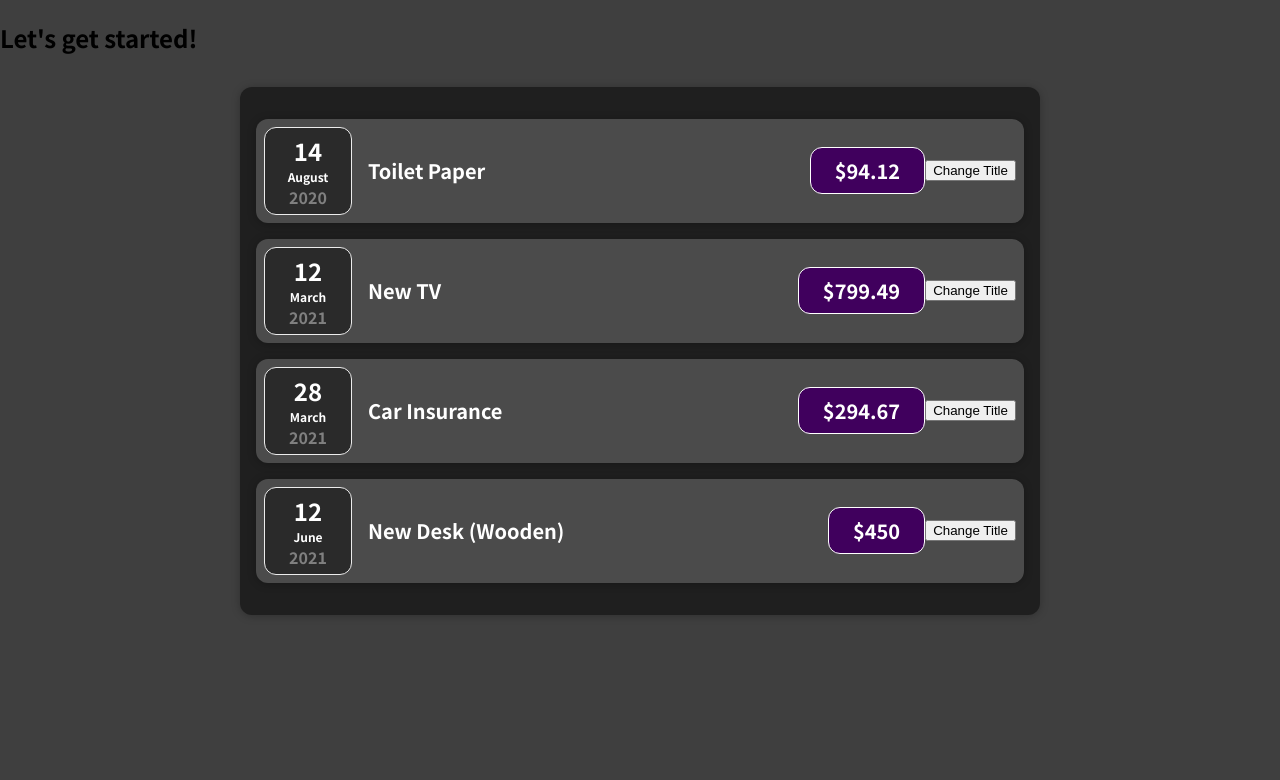
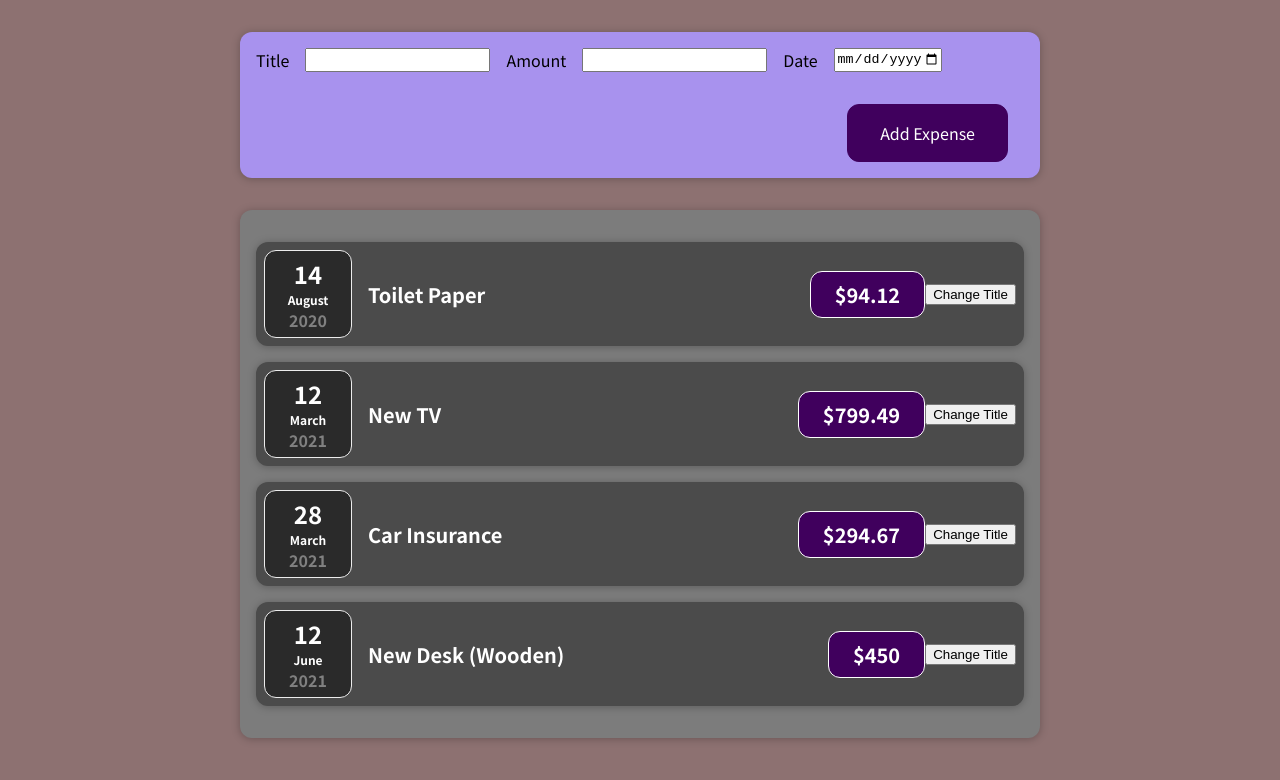
Before and after one commit to svenku/react-test, a React (Create React App) app: page / in a window 1280 px wide. Shown: the top 780 px of the page. Built offline with nearby package versions, Linux system fonts and the light colour scheme.

Commit message:
NewExpense form

```diff
--- a/src/App.js
+++ b/src/App.js
@@ -1,4 +1,6 @@
 import Expenses from "./components/Expenses/Expenses";
+import NewExpense from "./components/NewExpense/NewExpense";
+
 
 const App = () => {
   const expenses = [
@@ -25,7 +27,7 @@
 
   return (
     <div>
-      <h2>Let's get started!</h2>
+      <NewExpense />
       <Expenses items={expenses} />
     </div>
   );
--- a/src/components/Expenses/Expenses.css
+++ b/src/components/Expenses/Expenses.css
@@ -1,6 +1,6 @@
 .expenses {
   padding: 1rem;
-  background-color: rgb(31, 31, 31);
+  background-color: rgb(124, 124, 124);
   margin: 2rem auto;
   width: 50rem;
   max-width: 95%;
--- /dev/null
+++ b/src/components/NewExpense/ExpenseForm.css
@@ -0,0 +1,26 @@
+.new-expense__controls {
+  display: flex;
+  flex-wrap: wrap;
+  gap: 1rem;
+  margin-bottom: 1rem;
+  text-align: left;
+}
+
+.new-expense__control label {
+  font-weight: bold;
+  margin-bottom: 0.5rem;
+  display: block;
+}
+
+.new-expense__control input {
+  font: inherit;
+  padding: 0.5rem;
+  border-radius: 6px;
+  border: 1px solid #ccc;
+  width: 20rem;
+  max-width: 100%;
+}
+
+.new-expense__actions {
+  text-align: right;
+}
--- /dev/null
+++ b/src/components/NewExpense/ExpenseForm.js
@@ -0,0 +1,27 @@
+import './ExpenseForm.css';
+
+const ExpenseForm = () => {
+  return (
+    <form>
+      <div className="new-expense__controls">
+        <div className="new-expense__controls">
+          <label>Title</label>
+          <input type="text" />
+        </div>
+        <div className="new-expense__controls">
+          <label>Amount</label>
+          <input type="number" min="0.01" step="0.01"/>
+        </div>
+        <div className="new-expense__controls">
+          <label>Date</label>
+          <input type="date" min="2010-01-01" max="2030-01-01"/>
+        </div>
+      </div>
+      <div className="new-expense__actions">
+        <button type="submit">Add Expense</button>
+      </div>
+    </form>
+  );
+}
+
+export default ExpenseForm;
--- /dev/null
+++ b/src/components/NewExpense/NewExpense.css
@@ -0,0 +1,38 @@
+.new-expense {
+  background-color: #a892ee;
+  padding: 1rem;
+  margin: 2rem auto;
+  width: 50rem;
+  max-width: 95%;
+  border-radius: 12px;
+  text-align: center;
+  box-shadow: 0 1px 8px rgba(0, 0, 0, 0.25);
+}
+
+.new-expense button {
+  font: inherit;
+  cursor: pointer;
+  padding: 1rem 2rem;
+  border: 1px solid #40005d;
+  background-color: #40005d;
+  color: white;
+  border-radius: 12px;
+  margin-right: 1rem;
+}
+
+.new-expense button:hover,
+.new-expense button:active {
+  background-color: #510674;
+  border-color: #510674;
+}
+
+.new-expense button.alternative {
+  color: #220131;
+  border-color: transparent;
+  background-color: transparent;
+}
+
+.new-expense button.alternative:hover,
+.new-expense button.alternative:active {
+  background-color: #ddb3f8;
+}
--- /dev/null
+++ b/src/components/NewExpense/NewExpense.js
@@ -0,0 +1,12 @@
+import ExpenseForm from './ExpenseForm';
+import './NewExpense.css';
+
+const NewExpense = () => {
+  return (
+    <div className='new-expense'>
+      <ExpenseForm />
+    </div>
+  );
+};
+
+export default NewExpense;
--- a/src/index.css
+++ b/src/index.css
@@ -10,5 +10,5 @@
 
 body {
   margin: 0;
-  background-color: #3f3f3f;
+  background-color: #8d7171;
 }
```
